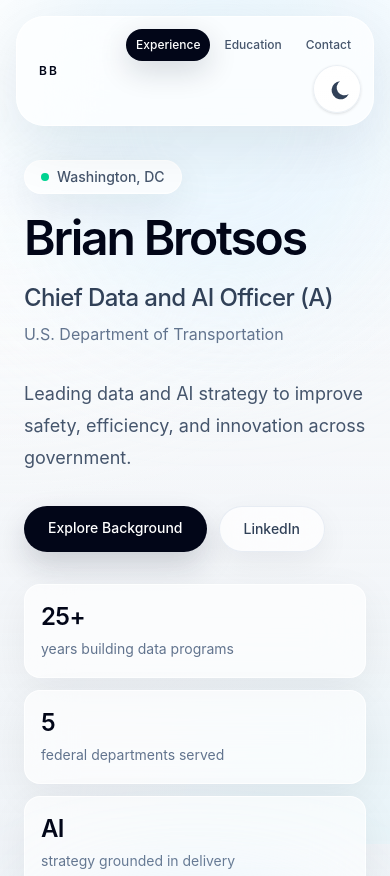
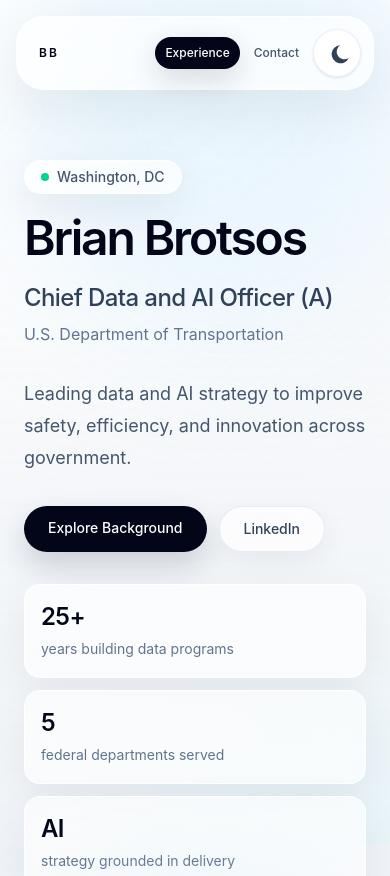
Before and after one commit to bbrotsos/bbrotsos.github.io, an Astro site: page / in a window 390 px wide. Shown: the top 876 px of the page. Built offline with nearby package versions, Linux system fonts and the light colour scheme; Astro itself is replaced by a stand-in of ours.

Commit message:
another try at responsive.  removed education from navbar

```diff
--- a/src/pages/index.astro
+++ b/src/pages/index.astro
@@ -26,20 +26,15 @@ import { profile } from "../data/profile";
           BB
         </a>
 
-        <div class="flex min-w-0 flex-1 flex-wrap items-center justify-end gap-1 sm:flex-nowrap sm:gap-2">
+        <div
+          class="flex min-w-0 flex-1 flex-wrap items-center justify-end gap-1 sm:flex-nowrap sm:gap-2"
+        >
           <a
             href="#experience"
             data-nav-link
             class="rounded-full px-2.5 py-2 text-xs font-medium text-slate-600 transition duration-300 hover:bg-slate-100/90 hover:text-slate-950 data-[active=true]:bg-slate-950 data-[active=true]:text-white data-[active=true]:shadow-[0_10px_30px_rgba(15,23,42,0.16)] dark:text-slate-300 dark:hover:bg-slate-800 dark:hover:text-white dark:data-[active=true]:bg-white dark:data-[active=true]:text-slate-950 sm:px-3 sm:text-sm"
           >
             Experience
-          </a>
-          <a
-            href="#education"
-            data-nav-link
-            class="rounded-full px-2.5 py-2 text-xs font-medium text-slate-600 transition duration-300 hover:bg-slate-100/90 hover:text-slate-950 data-[active=true]:bg-slate-950 data-[active=true]:text-white data-[active=true]:shadow-[0_10px_30px_rgba(15,23,42,0.16)] dark:text-slate-300 dark:hover:bg-slate-800 dark:hover:text-white dark:data-[active=true]:bg-white dark:data-[active=true]:text-slate-950 sm:px-3 sm:text-sm"
-          >
-            Education
           </a>
           <a
             href="#contact"
```
